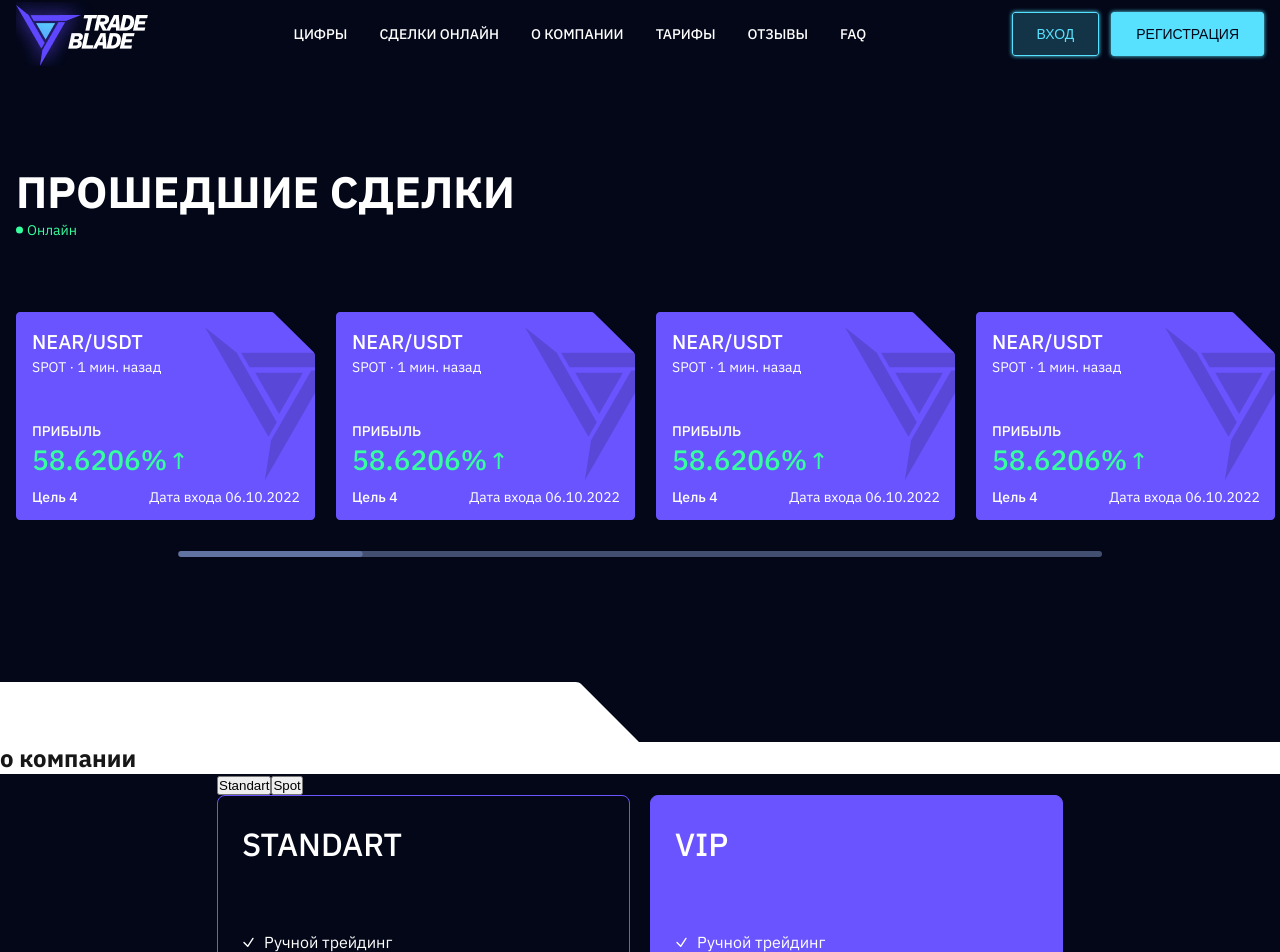
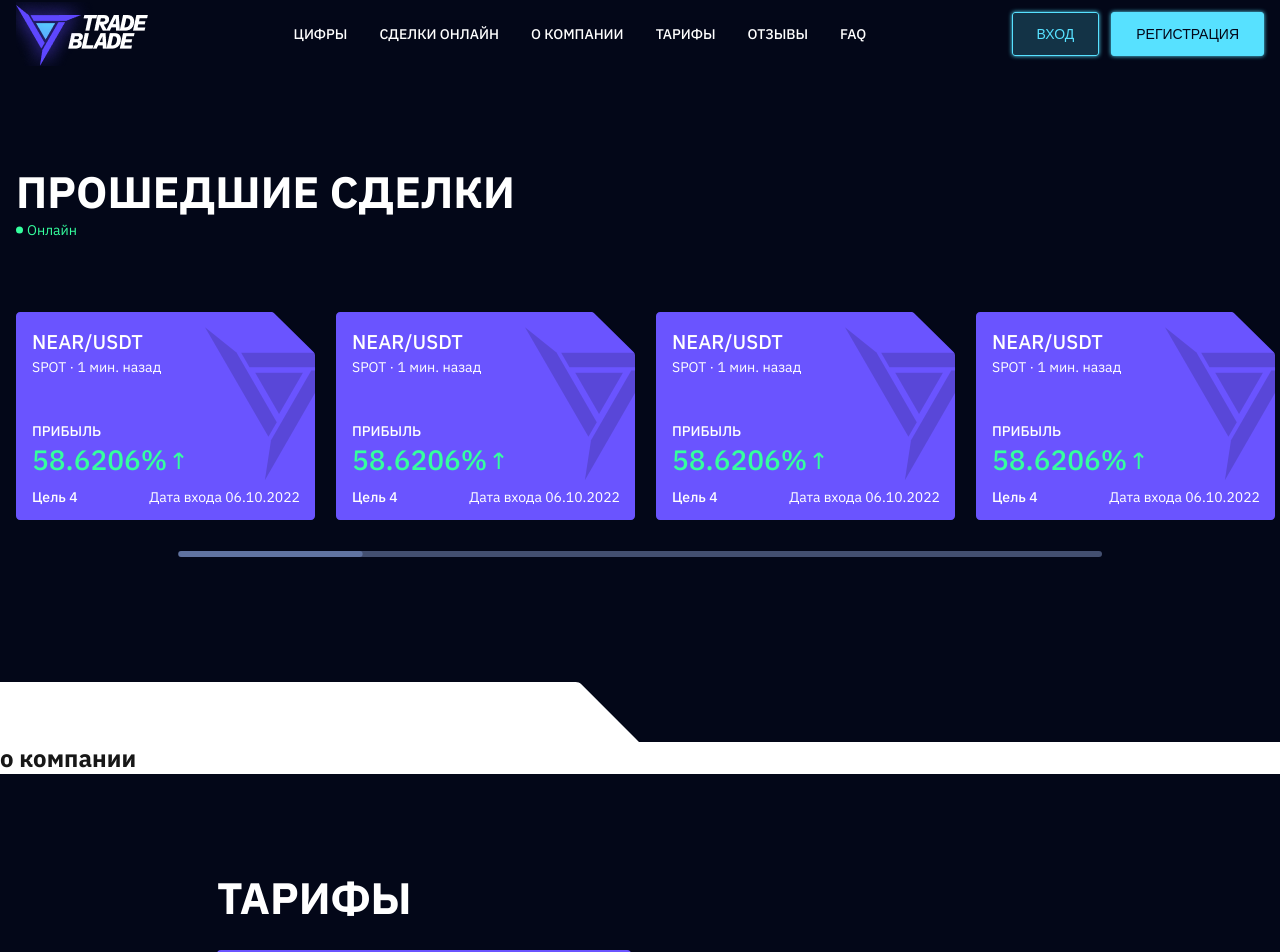
Before and after one commit to gottfried-github/tm-leads-test, a Next.js app: page / in a window 1280 px wide. Shown: the top 952 px of the page. Built offline with nearby package versions, Linux system fonts and the light colour scheme.

Commit message:
implement Tarifs section

```diff
--- a/src/app/components/TarifsSection/TarifsSection.jsx
+++ b/src/app/components/TarifsSection/TarifsSection.jsx
@@ -4,29 +4,36 @@ import Checkmark from '../icons/Checkmark'
 import styles from './TarifsSection.module.css'
 
 const TarifsSection = () => {
-  const [isSpotVisible, setIsSpotVisible] = useState(false)
+  const [isFuturesVisible, setIsFuturesVisible] = useState(false)
 
   const handleStandartClick = () => {
-    setIsSpotVisible(false)
+    setIsFuturesVisible(false)
   }
 
   const handleSpotClick = () => {
-    setIsSpotVisible(true)
+    setIsFuturesVisible(true)
   }
 
   return (
     <section className={styles.container}>
       <div className={styles.contentContainer}>
+        <h2 className={styles.sectionTitle}>тарифы</h2>
         <div className={styles.buttonsContainer}>
-          <button className={styles.button} onClick={handleStandartClick}>
-            Standart
+          <button
+            className={`${styles.button} ${isFuturesVisible ? '' : styles.buttonActive}`}
+            onClick={handleStandartClick}
+          >
+            спот
           </button>
-          <button className={styles.button} onClick={handleSpotClick}>
-            Spot
+          <button
+            className={`${styles.button} ${isFuturesVisible ? styles.buttonActive : ''}`}
+            onClick={handleSpotClick}
+          >
+            фьючерс
           </button>
         </div>
         <div className={styles.infoContainer}>
-          <div className={`${styles.infoEntry} ${isSpotVisible ? '' : styles.visible}`}>
+          <div className={`${styles.infoEntry} ${isFuturesVisible ? '' : styles.visible}`}>
             <div className={`${styles.infoPlan} ${styles.infoStandart}`}>
               <div className={styles.planContent}>
                 <h3 className={styles.planHeading}>Standart</h3>
@@ -132,7 +139,7 @@ const TarifsSection = () => {
               </div>
             </div>
           </div>
-          <div className={`${styles.infoEntry} ${isSpotVisible ? styles.visible : ''}`}>
+          <div className={`${styles.infoEntry} ${isFuturesVisible ? styles.visible : ''}`}>
             <div className={`${styles.infoPlan} ${styles.infoStandart}`}>
               <div className={styles.planContent}>
                 <h3 className={styles.planHeading}>Standart</h3>
--- a/src/app/components/TarifsSection/TarifsSection.module.css
+++ b/src/app/components/TarifsSection/TarifsSection.module.css
@@ -1,5 +1,10 @@
 .container {
+  padding: 56px 0 44px 0;
   color: var(--white);
+
+  @media (min-width: 878px) {
+    padding: 96px 0;
+  }
 }
 
 .contentContainer {
@@ -9,6 +14,60 @@
     margin: 0 auto;
     max-width: 846px;
   }
+}
+
+.sectionTitle {
+  font-size: 28px;
+  line-height: 36px;
+  font-weight: 700;
+  letter-spacing: -4%;
+  text-transform: uppercase;
+  margin-bottom: 40px;
+
+  @media (min-width: 878px) {
+    font-size: 44px;
+    line-height: 56px;
+    margin-bottom: 24px;
+  }
+}
+
+.buttonsContainer {
+  display: flex;
+
+  column-gap: 4px;
+  margin-bottom: 24px;
+  padding: 4px;
+
+  background-color: var(--purple-0);
+  border-radius: 4px;
+
+  @media (min-width: 878px) {
+    margin-bottom: 44px;
+    width: 414px;
+  }
+}
+
+.button {
+  flex-grow: 1;
+  padding: 8px 0;
+
+  background-color: transparent;
+  color: var(--blue-1);
+
+  font-size: 24px;
+  line-height: 28px;
+  font-weight: 500;
+  text-transform: uppercase;
+
+  border: none;
+  border-radius: 4px;
+
+  transition: color 0.3s, background-color 0.3s;
+}
+
+.button.buttonActive {
+  background-color: var(--blue-1);
+  color: var(--dark-blue-1);
 }
 
 .infoContainer {
```
